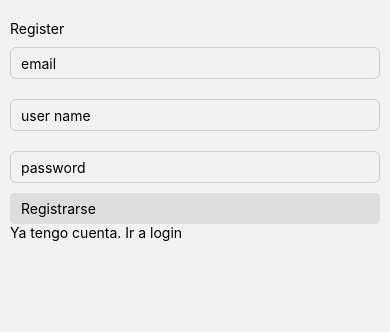
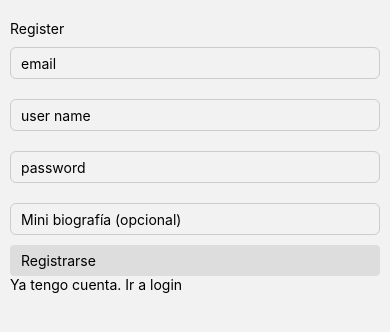
Before and after one commit to orianagUdesa/progra3_mobile, a React Native app in the folder my-app/: screen / in a window 390 px wide. Shown: the top 332 px of the page. Built offline with nearby package versions, Linux system fonts and the light colour scheme; no server answers.

Commit message:
mini bio en register & comments

```diff
--- a/my-app/src/Components/MyCamera/My-Camera.js
+++ b/my-app/src/Components/MyCamera/My-Camera.js
@@ -42,7 +42,6 @@ class MyCamera extends Component{
         fetch(this.state.urlInternaFoto)
         .then(res => res.blob()) //recupera datos binarios(foto), procesa la foto y guarda eso en image(agajo parametro de la funcion)
         .then(image =>{
-
             const ruta = storage.ref(`photos/${Date.now()}.jpg`)//si no existe la carpeta fotos la crea! que cree un nombre en base a la date de la pic (que guarde la pic ak)
             ruta.put(image)
             .then(()=> {
--- a/my-app/src/Components/Post/Post.js
+++ b/my-app/src/Components/Post/Post.js
@@ -70,48 +70,56 @@ class Post extends Component {
     }
 
 
-    render(){
+    render() {
         console.log(this.props);
-        return(
+        const { datos } = this.props.posts;
+        return (
           <View style={styles.post}>
             <Text style={styles.texto}>Datos del Post</Text>
-                <Text style={styles.texto}>Email: {this.props.posts.datos.owner}</Text>
-                <Text style={styles.texto}>Texto: {this.props.posts.datos.textoPost}</Text>
+            <Text style={styles.texto}>Email: {datos.owner}</Text>
+            <Text style={styles.texto}>Texto: {datos.textoPost}</Text>
             <Text style={styles.likes}>Cantidad de likes: {this.state.cantidadDeLikes}</Text>
-                {this.state.like ?
-                <TouchableOpacity onPress={()=>this.unLike()}>
+
+            {this.state.like ? (
+              <TouchableOpacity onPress={() => this.unLike()}>
                 <Text>Quitar like</Text>
               </TouchableOpacity>
-                :
-                <TouchableOpacity onPress={()=> this.likear()}>
+            ) : (
+              <TouchableOpacity onPress={() => this.likear()}>
                 <Text>Like</Text>
               </TouchableOpacity>
-                }
-                {
-                    this.props.posts.datos.comments ?
+            )}
+
+            {datos.comments && datos.comments.length > 0 ? (
               <FlatList
-                        data={this.props.posts.datos.comments}
-                        keyExtractor={post => post.createdAt}
-                        renderItem={({item})=> <Text>{item.author}: {item.commentText}</Text>}
-                        /> :
-                        <Text></Text>
-                }
-                {/* Aca agregamos un nuevo comentario */}
+                data={datos.comments}
+                keyExtractor={(comment) => comment.createdAt.toString()}
+                renderItem={({ item }) => (
+                  <Text>
+                    <Text style={styles.commentAuthor}>{item.autor}:</Text> {item.commentText}
+                  </Text>
+                )}
+              />
+            ) : (
+              <Text>Aún no hay comentarios</Text>
+            )}
+
             <View>
-                    <TextInput keyboardType='default'
-                                placeholder='Escribí tu comentario'
-                                onChangeText={(text)=>{this.setState({comment: text})}}
+              <TextInput
+                keyboardType="default"
+                placeholder="Escribí tu comentario"
+                onChangeText={(text) => {
+                  this.setState({ comment: text });
+                }}
                 multiline
                 value={this.state.comment}
               />
-                    <TouchableOpacity onPress={()=>this.crearComment()}>
+              <TouchableOpacity onPress={() => this.crearComment()}>
                 <Text>Comentar</Text>
               </TouchableOpacity>
             </View>
-
-
           </View>
-        )
+        );
     }
 
 }
@@ -127,8 +135,10 @@ const styles = StyleSheet.create({
     },
     likes:{
         textAlign:'right',
+    },
+    commentAuthor: {
+        fontWeight: 'bold', // Puedes ajustar este estilo según tus preferencias
       }
-
 })
 
 export default Post;
--- a/my-app/src/screens/Register/Register.js
+++ b/my-app/src/screens/Register/Register.js
@@ -8,7 +8,8 @@ class Register extends Component {
         this.state={
             email:'',
             userName:'',
-            password:''
+            password:'',
+            bio:'', //nuevo campo para la mini bio
         }
     }
 
@@ -27,7 +28,7 @@ class Register extends Component {
 
     }
 
-    register (email, pass, userName){                                                     //dentro de aca esta la conexion con firebase
+    register (email, pass, userName, bio){                                                     //dentro de aca esta la conexion con firebase
         auth.createUserWithEmailAndPassword(email, pass)                        //metodo de firebase para crear un usuario
             .then((response)=>{
                 console.log('Registrado ok', response);
@@ -36,9 +37,8 @@ class Register extends Component {
                     owner: auth.currentUser.email,
                     userName: userName,
                     cratedAt: Date.now(),
-
+                    bio: bio,
                 })
-
                 .then( res => console.log(res))                                                            //cuando firebase responde sin error, response me muestra ol con los datos que ingreso y +++
             })
             .catch( error => {
@@ -72,7 +72,14 @@ class Register extends Component {
                     secureTextEntry={true}
                     value={this.state.password}
                 />
-                <TouchableOpacity style={styles.button} onPress={()=>this.register(this.state.email, this.state.password, this.state.userName)}>
+                <TextInput
+                    style={styles.input}
+                    onChangeText={(text) => this.setState({ bio: text })}
+                    placeholder='Mini biografía (opcional)'
+                    keyboardType='default'
+                    value={this.state.bio}
+                />
+                <TouchableOpacity style={styles.button} onPress={()=>this.register(this.state.email, this.state.password, this.state.userName, this.state.bio)}>
                     <Text style={styles.textButton}>Registrarse</Text>
                 </TouchableOpacity>
                 <TouchableOpacity onPress={() => this.props.navigation.navigate('Login')}>
```
Lines whose indentation alone changed are shown as unchanged.
